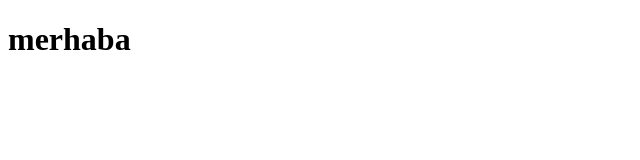
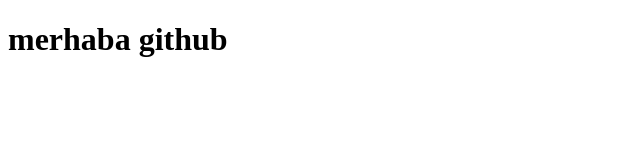
Before and after one commit to Semanur-Ucdag/hello-world, a plain HTML site: page index.html in a window 1280 px wide. Shown: the whole page, without its empty margins (0-640 px from the left). Drawn offline with Linux system fonts and the light colour scheme.

Commit message:
Update index.html

```diff
--- a/index.html
+++ b/index.html
@@ -4,9 +4,9 @@
     <meta charset="UTF-8">
     <meta http-equiv="X-UA-Compatible" content="IE=edge">
     <meta name="viewport" content="width=device-width, initial-scale=1.0">
-    <title>Document</title>
+    <title>Başlangıç</title>
 </head>
 <body>
-    <h1>merhaba</h1>
+    <h1>merhaba github</h1>
 </body>
 </html>
```
